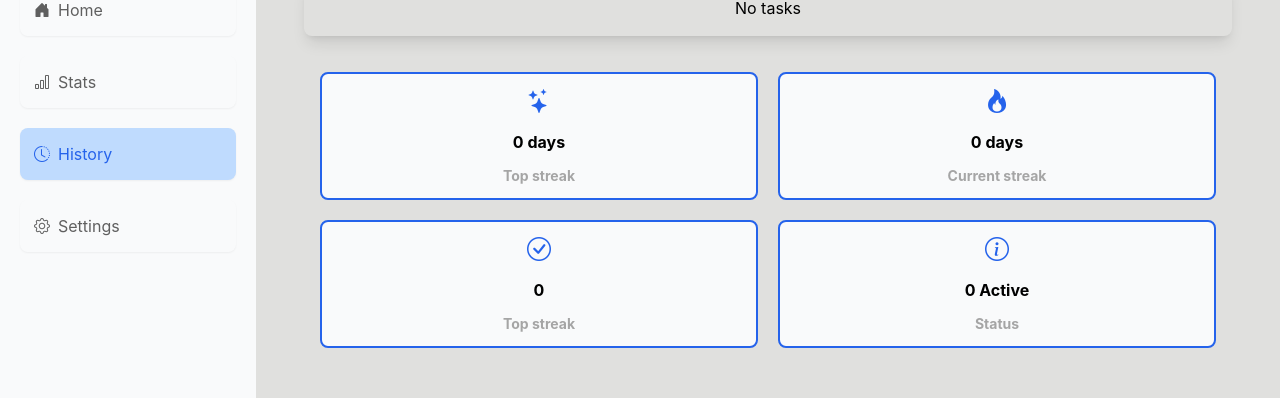
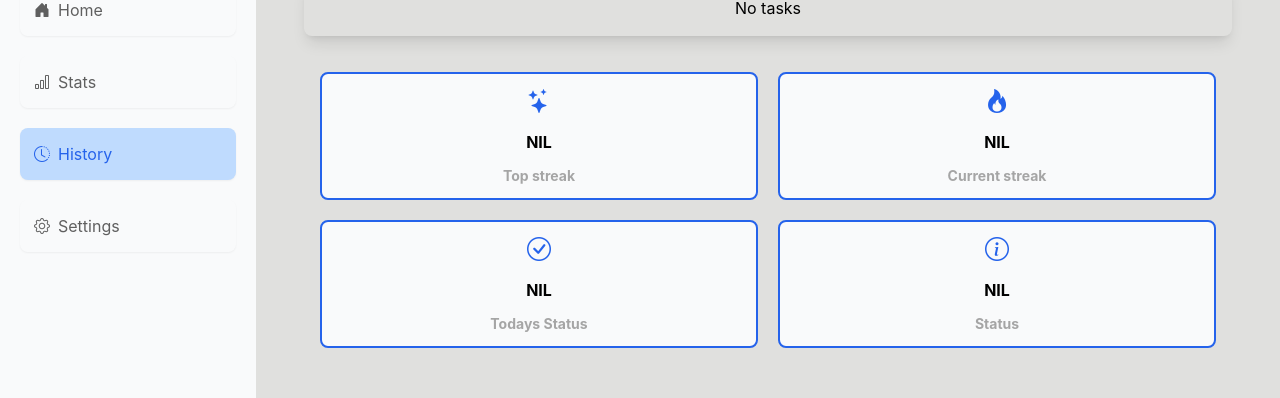
Before and after one commit to theinternetfae/Construction-site, a React (Vite) app: page /test/history in a window 1280 px wide. Shown: the part 132-530 px from the top of the page. Built offline with nearby package versions, Linux system fonts and the light colour scheme.

Commit message:
History: todays status + status stats

```diff
--- a/src/pages/History.jsx
+++ b/src/pages/History.jsx
@@ -37,23 +37,100 @@ function History() {
 
         const tasks = taskList.filter(t => selectedDate.isSame(dayjs(t.scheduledDate), "day"));
 
-        console.log(tasks);
-
         return tasks;
 
     }, [selectedDate, taskList])
 
+
+
+    //STATS CALCULATIONS
+    const [chosenTask, setChosenTask] = useState(null);
+
+    const specificTodayStatus = useMemo(() => {
+
+        if(!chosenTask) return;
+
+        const todaysTask = taskList.find(t => dayjs(t.scheduledDate).isSame(dayjs(chosenTask.scheduledDate), "day"));
+
+        return todaysTask ? `${todaysTask.completed ? 'Completed' : 'Pending'}` : 'None Today';
+
+    }, [chosenTask, taskList]);
+
+
+    const specificActiveStatus = useMemo(() => {
+
+        if(!chosenTask) return;
+
+        const reversedTaskList = taskList.toReversed();
+        const eligible = taskList.find(t => t.parentId === chosenTask.parentId);
+
+        const eligibleStatus = dayjs(eligible?.endDate).isAfter(dayjs(), "day");
+
+        return eligibleStatus ? 'Active' : 'Pending';
+
+    }, [chosenTask])
+
     useEffect(() => {
-        console.log(todaysTasks);
-    }, [])
+        console.log(specificActiveStatus);
+        console.log(taskList);
+    }, [chosenTask])
+
+    // const specificTopStreak = useMemo(() => {
+
+    //     let count = 0;
+
+    //     const streakList = statsStopperList(chosenTasks).reduce((acc, t) => {
+
+    //         if(t.complete === true) {
+    //             count++
+    //         } else {
+    //             acc.push(count);
+    //             count = 0;
+    //         }
+
+    //         return acc;
+
+    //     }, [])
+
+    //     if(specificTodayStatus.toLowerCase() === "completed") {
+    //         count++
+    //     }
+
+    //     if (count > 0) {
+
+    //         streakList.push(count);
+
+    //     }
+
+    //     return Math.max(...streakList, 0);
+
+    // }, [chosenTaskId]);
+
+
+    // const specificCurrentStreak = useMemo(() => {
+
+    //     let count = 0;
+
+    //     for (const task of statsStopperList(chosenTasks)) {
+    //         count = task.complete ? count + 1 : 0
+    //     }
+
+    //     if(specificTodayStatus.toLowerCase() === 'completed') {
+    //         count++
+    //     }
+
+    //     return count;
+
+    // }, [chosenTaskId]);
+
 
     return (
         <div className="history">
             <section className="history-finder">
                 <div className="input-date">
-                    <input type="number" value={month} placeholder="MM" onChange={(e) => setMonth(e.target.value)}/>
-                    <input type="number" value={date} placeholder="DD" onChange={(e) => setDate(e.target.value)}/>
-                    <input type="number" value={year} placeholder="YYYY" onChange={(e) => setYear(e.target.value)}/>
+                    <input type="number" value={month} placeholder="MM" id="month" onChange={(e) => setMonth(e.target.value)}/>
+                    <input type="number" value={date} placeholder="DD" id="date" onChange={(e) => setDate(e.target.value)}/>
+                    <input type="number" value={year} placeholder="YYYY" id="year" onChange={(e) => setYear(e.target.value)}/>
                     <i className="bi bi-search" onClick={(() => searchDate())}></i>
                 </div>
 
@@ -68,37 +145,90 @@ function History() {
                     {todaysTasks.length === 0 && 'No tasks'}
                     {
                         todaysTasks.map(t =>
-                            <Task
+                            <div
                                 key={t.uniqueId}
-                                taskInfo={t}
-                                noShow={true}
-                            />
+                                onClick={() => {
+                                    setChosenTask(t)
+                                    console.log("Clicked");
+                                }}
+                            >
+                                <Task
+                                    taskInfo={t}
+                                    noShow={true}
+                                />
+                            </div>
                         )
                     }
                 </div>
 
                 <div className="history-result">
-                    <div className="result-cont">
-                        <i className="bi bi-stars"></i>
-                        <p className="result-counter">0 days</p>
+                    <div className="result-cont"
+                        style={{
+                            borderColor: chosenTask?.color || 'var(--accent)'
+                        }}
+                    >
+
+                        <i className="bi bi-stars"
+                            style={{
+                                borderColor: chosenTask?.color || 'var(--accent)'
+                            }}
+                        ></i>
+
+                        <p className="result-counter">NIL</p>
                         <p className="title">Top streak</p>
                     </div>
 
-                    <div className="result-cont">
-                        <i className="bi bi-fire"></i>
-                        <p className="result-counter">0 days</p>
+
+                    <div className="result-cont"
+                        style={{
+                            borderColor: chosenTask?.color || 'var(--accent)'
+                        }}
+                    >
+
+                        <i className="bi bi-fire"
+                            style={{
+                              borderColor: chosenTask?.color || 'var(--accent)'
+                            }}
+                        ></i>
+
+                        <p className="result-counter">NIL</p>
+                        {/* 0 days */}
                         <p className="title">Current streak</p>
                     </div>
 
-                    <div className="result-cont">
-                        <i className="bi bi-check-circle"></i>
-                        <p className="result-counter">0</p>
-                        <p className="title">Top streak</p>
+
+                    <div className="result-cont"
+                        style={{
+                            borderColor: chosenTask?.color || 'var(--accent)'
+                        }}
+                    >
+
+                        <i className="bi bi-check-circle"
+                            style={{
+                                borderColor: chosenTask?.color || 'var(--accent)'
+                            }}
+                        ></i>
+
+                        <p className="result-counter">{chosenTask ? specificTodayStatus : 'NIL'}</p>
+                        {/* 0 */}
+                        <p className="title">Todays Status</p>
                     </div>
 
-                    <div className="result-cont">
-                        <i className="bi bi-info-circle"></i>
-                        <p className="result-counter">0 Active</p>
+
+
+                    <div className="result-cont"
+                        style={{
+                            borderColor: chosenTask?.color || 'var(--accent)'
+                        }}
+                    >
+
+                        <i className="bi bi-info-circle"
+                            style={{
+                              borderColor: chosenTask?.color || 'var(--accent)'
+                            }}
+                        ></i>
+
+                        <p className="result-counter">{chosenTask ? specificActiveStatus : 'NIL'}</p>
                         <p className="title">Status</p>
                     </div>
                 </div>
--- a/src/pages/Stats.jsx
+++ b/src/pages/Stats.jsx
@@ -283,12 +283,6 @@ function Stats() {
     }, [chosenTaskId]);
 
 
-    useEffect(() => {
-        console.log("Current Streak:", specificCurrentStreak);
-    }, [chosenTaskId])
-
-
-
     return (
         <div className="stats">
 
@@ -485,7 +479,7 @@ function Stats() {
                         }}></i>
 
                         <p className="result-counter">{`${!chosenTaskId ? generalTodayStatus.result : specificTodayStatus}`}</p>
-                        <p className="title">Today's Status</p>
+                        <p className="title">Todays Status</p>
 
                     </div>
 
```
